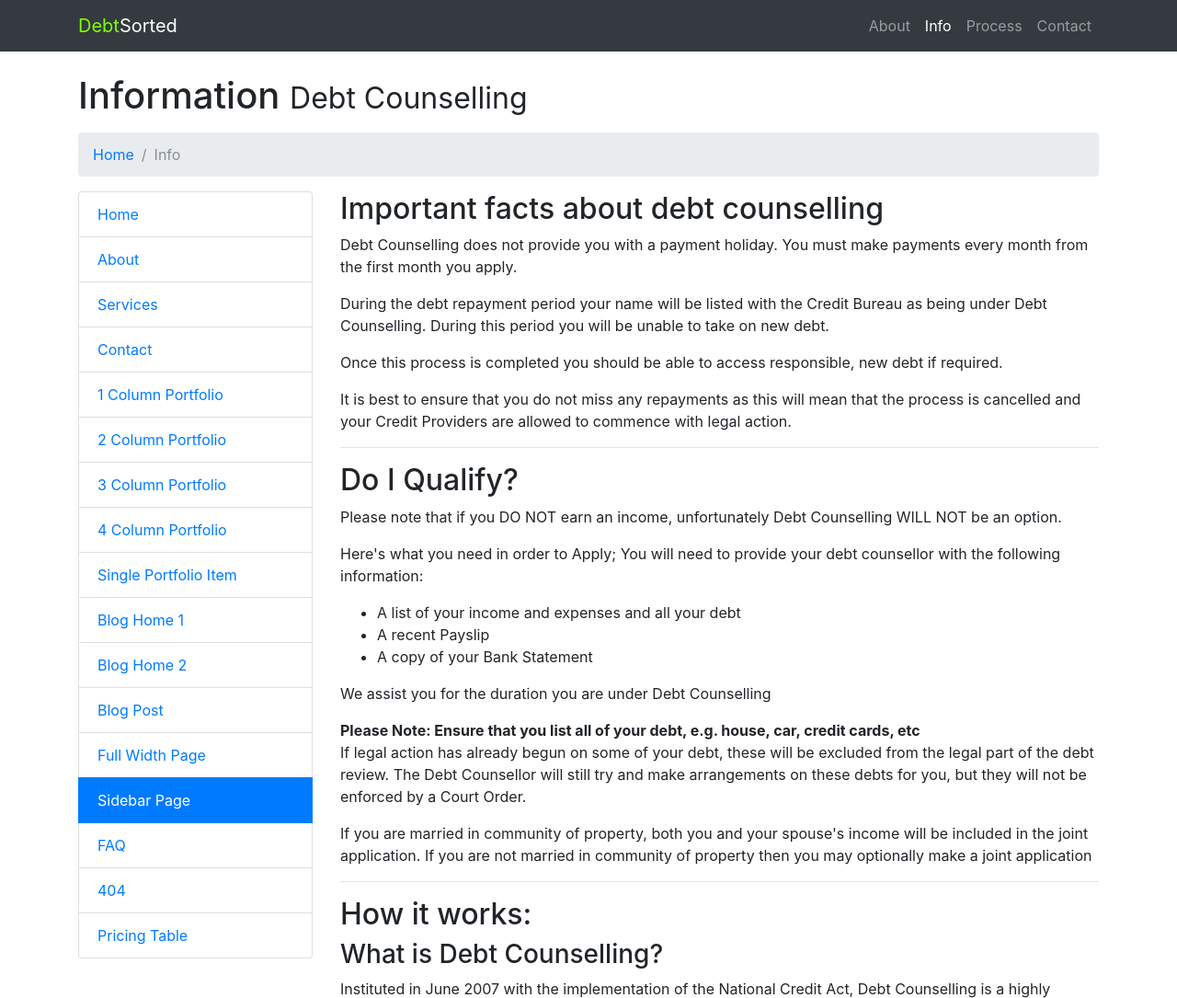
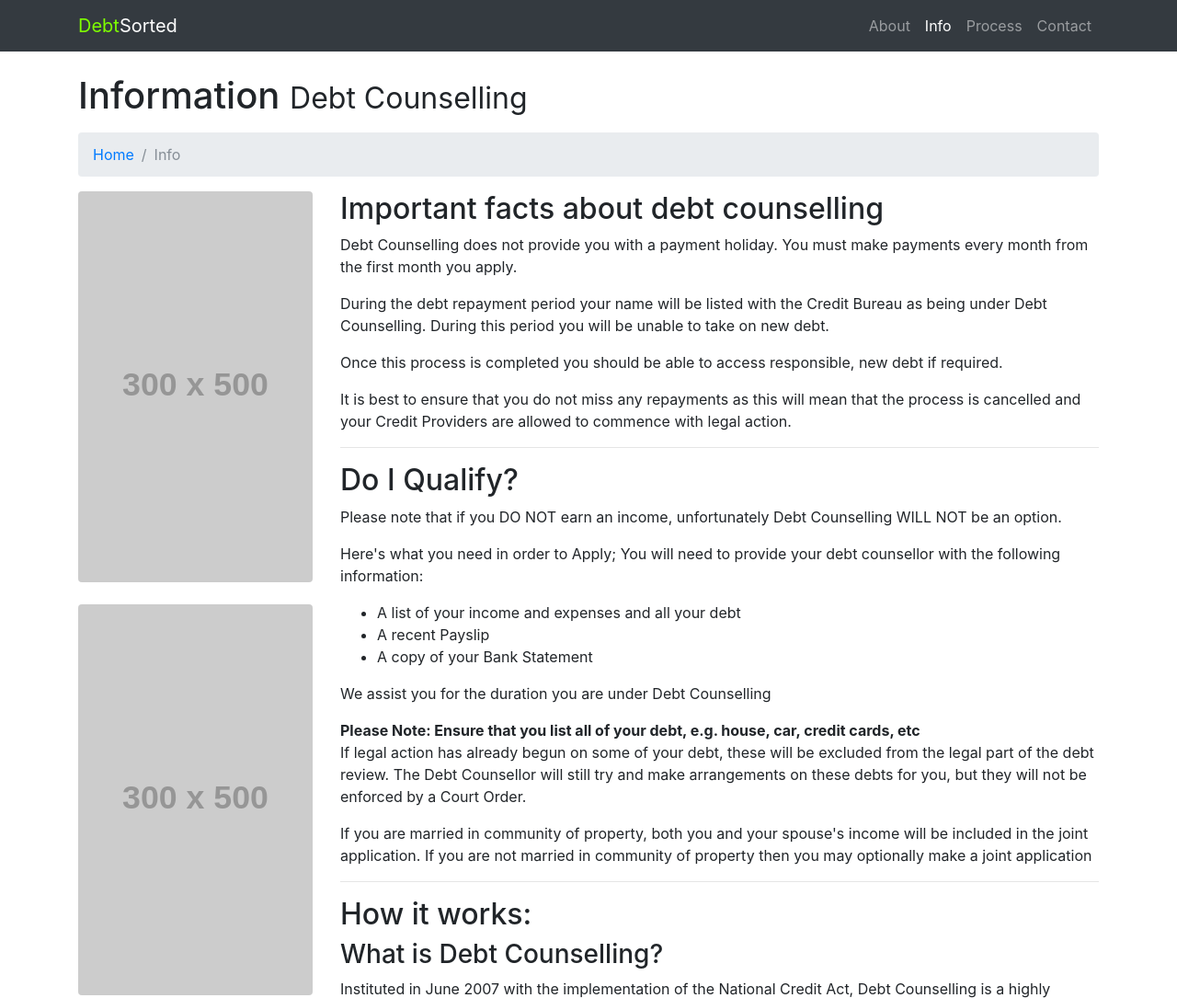
Before and after one commit to jjarze/DebtSorted, a website: page info.html in a window 1280 px wide. Shown: the top 1085 px of the page at 92% size. Drawn offline with Linux system fonts and the light colour scheme; placeholder pictures from the web are drawn by us.

Commit message:
Added sidebar adverts slots on info page

```diff
--- a/info.html
+++ b/info.html
@@ -65,25 +65,11 @@
       <div class="row">
         <!-- Sidebar Column -->
         <div class="col-lg-3 mb-4 d-none d-lg-block">
-          <div class="list-group">
-            <a href="index.html" class="list-group-item">Home</a>
-            <a href="about.html" class="list-group-item">About</a>
-            <a href="services.html" class="list-group-item">Services</a>
-            <a href="contact.html" class="list-group-item">Contact</a>
-            <a href="portfolio-1-col.html" class="list-group-item">1 Column Portfolio</a>
-            <a href="portfolio-2-col.html" class="list-group-item">2 Column Portfolio</a>
-            <a href="portfolio-3-col.html" class="list-group-item">3 Column Portfolio</a>
-            <a href="portfolio-4-col.html" class="list-group-item">4 Column Portfolio</a>
-            <a href="portfolio-item.html" class="list-group-item">Single Portfolio Item</a>
-            <a href="blog-home-1.html" class="list-group-item">Blog Home 1</a>
-            <a href="blog-home-2.html" class="list-group-item">Blog Home 2</a>
-            <a href="blog-post.html" class="list-group-item">Blog Post</a>
-            <a href="full-width.html" class="list-group-item">Full Width Page</a>
-            <a href="sidebar.html" class="list-group-item active">Sidebar Page</a>
-            <a href="faq.html" class="list-group-item">FAQ</a>
-            <a href="404.html" class="list-group-item">404</a>
-            <a href="pricing.html" class="list-group-item">Pricing Table</a>
-          </div>
+
+            <img class="img-fluid rounded mb-4" src="http://placehold.it/300x500" alt="">
+            <img class="img-fluid rounded mb-4" src="http://placehold.it/300x500" alt="">
+            <img class="img-fluid rounded mb-4" src="http://placehold.it/300x500" alt="">
+
         </div>
         <!-- Content Column -->
         <div class="col-lg-9 mb-4">
```
Also changed, not shown: 1 other file.
